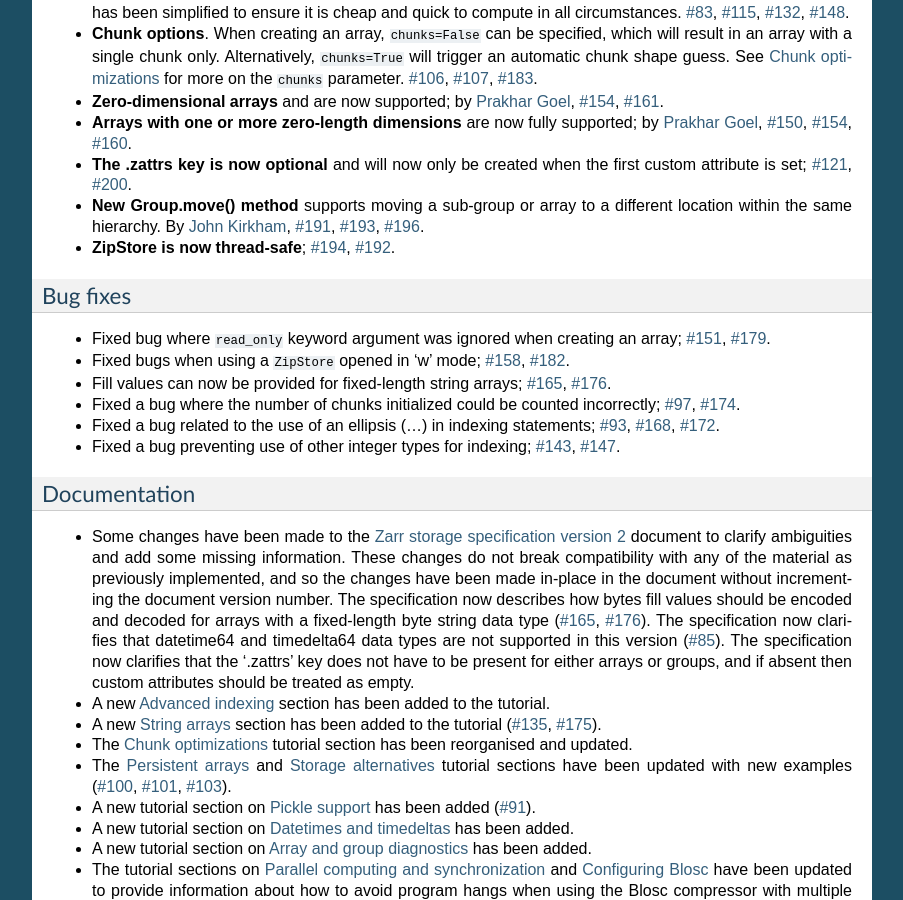
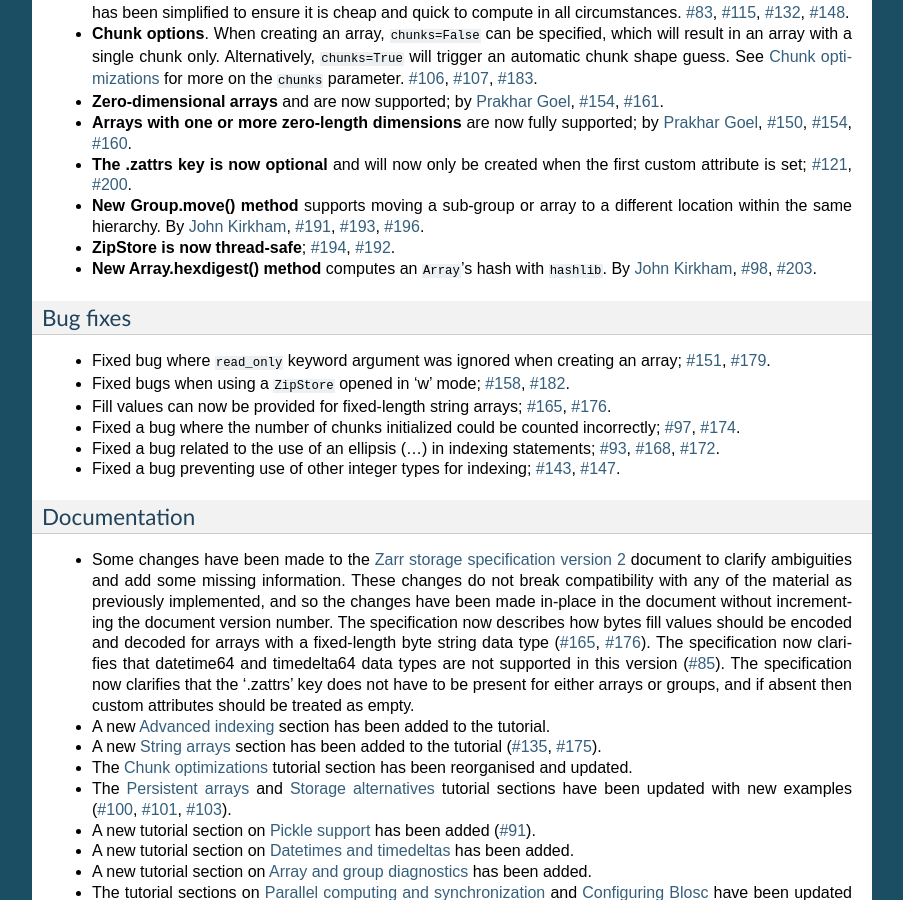
Before and after one commit to enthusiastdev121/zarr-python, a Sphinx documentation site: the page built from docs/release.rst, in a window 1280 px wide and 900 px high, scrolled down 1045 px. Shown: the whole window, without its empty margins (198-1101 px from the left). Built offline with Sphinx 7.4.7, drawn with Linux system fonts in a browser that asks for light colours; the version number could not be read and is left out.

Commit message:
Note Array's hexdigest method in the changelog

```diff
--- a/docs/release.rst
+++ b/docs/release.rst
@@ -103,6 +103,9 @@ Enhancements
   :issue:`191`, :issue:`193`, :issue:`196`.
 
 * **ZipStore is now thread-safe**; :issue:`194`, :issue:`192`.
+
+* **New Array.hexdigest() method** computes an ``Array``'s hash with ``hashlib``.
+  By :user:`John Kirkham <jakirkham>`, :issue:`98`, :issue:`203`.
 
 
 Bug fixes
```
